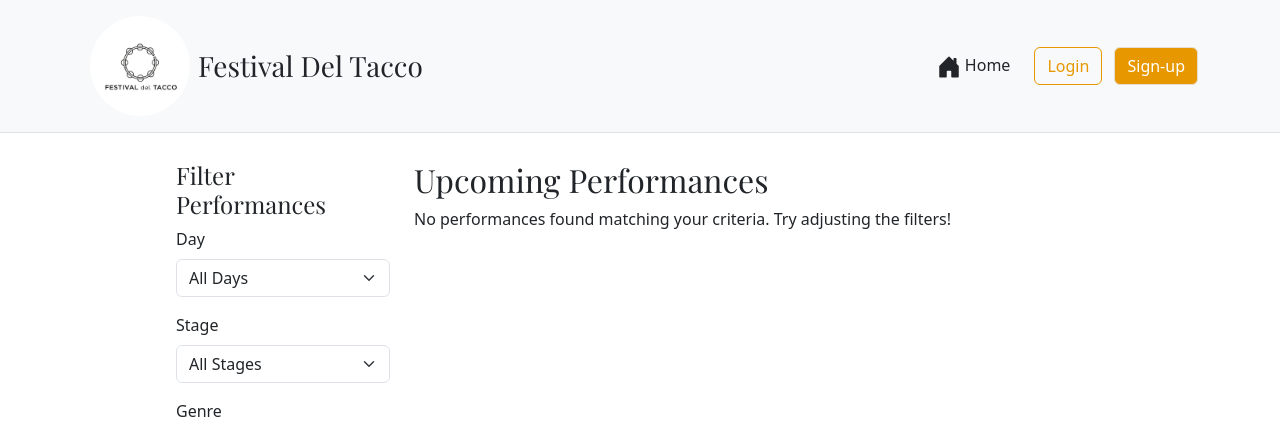
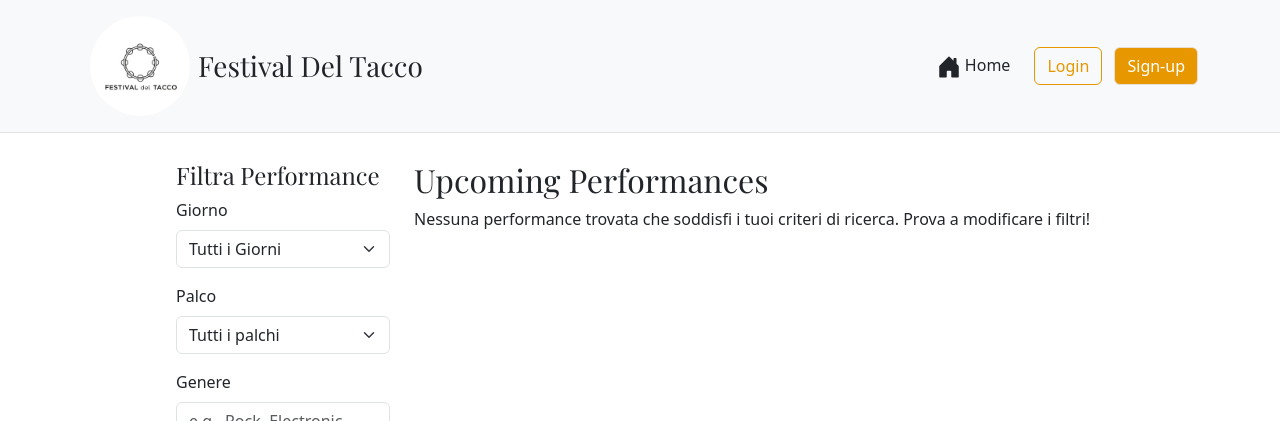
Before and after one commit to Giuseppeclv008/esameIAW20242025, a Flask app: template templates/home_festival.html in a window 1280 px wide. Shown: the top 421 px of the page. Run offline with Flask 2, Linux system fonts and the light colour scheme; the template is opened without the code that fills it, so the values that code supplies are empty.

Commit message:
translated pages

```diff
--- a/templates/404.html
+++ b/templates/404.html
@@ -3,7 +3,7 @@
 {% block content %}
 <div class="container text-center mt-5">
     <h1 style="font-family: 'Playfair Display', serif;">404 - Page Not Found</h1>
-    <p class="lead">Oops! The page you are looking for does not exist.</p>
-    <p><a href="{{ url_for('home') }}" class="btn mybuttoncolors">Go to Homepage</a></p>
+    <p class="lead">Oops! La pagina che stai cercano non esiste.</p>
+    <p><a href="{{ url_for('home') }}" class="btn mybuttoncolors">Vai alla Homepage</a></p>
 </div>
 {% endblock %}
--- a/templates/home_festival.html
+++ b/templates/home_festival.html
@@ -27,7 +27,7 @@
 
                     <div class="carousel-caption d-none d-md-block bg-dark bg-opacity-50 p-2 rounded">
                         <h5 style="font-family: 'Playfair Display', serif;">{{ perf_item.artist_name }}</h5>
-                        <p>{{ perf_item.genre }} - {{ perf_item.day }} at {{ perf_item.start_time }}</p>
+                        <p>{{ perf_item.genre }} - {{ perf_item.day }} alle {{ perf_item.start_time }}</p>
                     </div>
                 </div>
                 {% endfor %}
@@ -35,7 +35,7 @@
             <button class="carousel-control-prev" type="button" data-bs-target="#performanceCarousel"
                 data-bs-slide="prev">
                 <span class="carousel-control-prev-icon" aria-hidden="true"></span>
-                <span class="visually-hidden">Previous</span>
+                <span class="visually-hidden">Precedente</span>
             </button>
             <button class="carousel-control-next" type="button" data-bs-target="#performanceCarousel"
                 data-bs-slide="next">
@@ -58,7 +58,7 @@
             <path
                 d="M6 10.5a.5.5 0 0 1 .5-.5h3a.5.5 0 0 1 0 1h-3a.5.5 0 0 1-.5-.5m-2-3a.5.5 0 0 1 .5-.5h7a.5.5 0 0 1 0 1h-7a.5.5 0 0 1-.5-.5m-2-3a.5.5 0 0 1 .5-.5h11a.5.5 0 0 1 0 1h-11a.5.5 0 0 1-.5-.5" />
         </svg>
-        Filter Performances
+        Filtra Performance
     </button>
 </div>
 
@@ -67,8 +67,8 @@
     <div class="modal-dialog modal-dialog-scrollable"> <!-- modal-dialog-scrollable per contenuti lunghi -->
         <div class="modal-content">
             <div class="modal-header">
-                <h5 class="modal-title" id="filterModalLabel" style="font-family: 'Playfair Display', serif;">Filter
-                    Performances</h5>
+                <h5 class="modal-title" id="filterModalLabel" style="font-family: 'Playfair Display', serif;">Filtra
+                    Performance</h5>
                 <button type="button" class="btn-close" data-bs-dismiss="modal" aria-label="Close"></button>
             </div>
             <div class="modal-body">
@@ -113,13 +113,13 @@
         <!-- POSITION STICKY PERMETTE DI AVERE IL FILTRO FERMO CON LO SCORRIMENTO -->
         <!-- FILTRO -->
         <div class="position-sticky" style="top: 100px;">
-            <h4 style="font-family: 'Playfair Display', serif;">Filter Performances</h4>
+            <h4 style="font-family: 'Playfair Display', serif;">Filtra Performance</h4>
             <!-- UTILIZZO UN METHOD GET PERCHE I DATI DI QUESTO FORM MI SEVONO SOLAMENTE PER FILTRARE, NON VERRANNO USATI PER AGGIUNGERE DATI O MODIFACRE IL DATABASE -->
             <form method="GET" action="{{ url_for('home') }}">
                 <div class="mb-3">
-                    <label for="day" class="form-label">Day</label>
+                    <label for="day" class="form-label">Giorno</label>
                     <select name="day" id="day" class="form-select">
-                        <option value="">All Days</option>
+                        <option value="">Tutti i Giorni</option>
                         {% for day_opt in FESTIVAL_DAYS %}
                         <!-- QUESTI FRAMMENTI DI JINJA CON GLI IF SERVONO PER MANTENERE LE SELEZIONI FATTE PRIMA DEL SUBMIT -->
                         <option value="{{ day_opt }}" {% if selected_day==day_opt %}selected{% endif %}>{{ day_opt }}
@@ -128,9 +128,9 @@
                     </select>
                 </div>
                 <div class="mb-3">
-                    <label for="stage" class="form-label">Stage</label>
+                    <label for="stage" class="form-label">Palco</label>
                     <select name="stage" id="stage" class="form-select">
-                        <option value="">All Stages</option>
+                        <option value="">Tutti i palchi</option>
                         {% for stage_opt in FESTIVAL_STAGES %}
                         <option value="{{ stage_opt }}" {% if selected_stage==stage_opt %}selected{% endif %}>{{
                             stage_opt
@@ -139,7 +139,7 @@
                     </select>
                 </div>
                 <div class="mb-3">
-                    <label for="genre" class="form-label">Genre</label>
+                    <label for="genre" class="form-label">Genere</label>
                     <input type="text" name="genre" id="genre" class="form-control" value="{{ selected_genre or '' }}"
                         placeholder="e.g., Rock, Electronic">
                 </div>
@@ -173,17 +173,17 @@
                             <strong>Stage:</strong> {{ perf.stage_name }}
                         </p>
 
-                        <p class="text-warning fw-bold"><small>DRAFT - Not Visible to Public</small></p>
+                        <p class="text-warning fw-bold"><small>BOZZA - Non Visibile al Pubblico</small></p>
 
                     </div>
                     <div class="card-footer">
                         <a href="{{ url_for('performance_detail', perf_id=perf.id) }}"
-                            class="btn btn-sm btn-outline">View Details</a>
+                            class="btn btn-sm btn-outline">Guarda i Dettagli</a>
                         {% if current_user.is_authenticated and current_user.role == 'organizer' and
                         perf.organizer_id
                         == current_user.id and not perf.is_published %}
                         <a href="{{ url_for('manage_performance', perf_id=perf.id) }}"
-                            class="btn btn-sm mybtn-outline-edit">Edit</a>
+                            class="btn btn-sm mybtn-outline-edit">Modifica</a>
                         {% endif %}
                     </div>
                 </div>
@@ -204,7 +204,7 @@
                     </div>
                     <div class="card-footer">
                         <a href="{{ url_for('performance_detail', perf_id=perf.id) }}"
-                            class="btn btn-sm btn-outline">View Details</a>
+                            class="btn btn-sm btn-outline">Guarda i Dettagli </a>
                     </div>
                 </div>
                 {% endif %}
@@ -214,7 +214,7 @@
             <!-- fine sezione di tutte le card -->
         </div>
         {% else %}
-        <p>No performances found matching your criteria. Try adjusting the filters!</p>
+        <p>Nessuna performance trovata che soddisfi i tuoi criteri di ricerca. Prova a modificare i filtri!</p>
         {% endif %}
     </div>
 </div>
```
